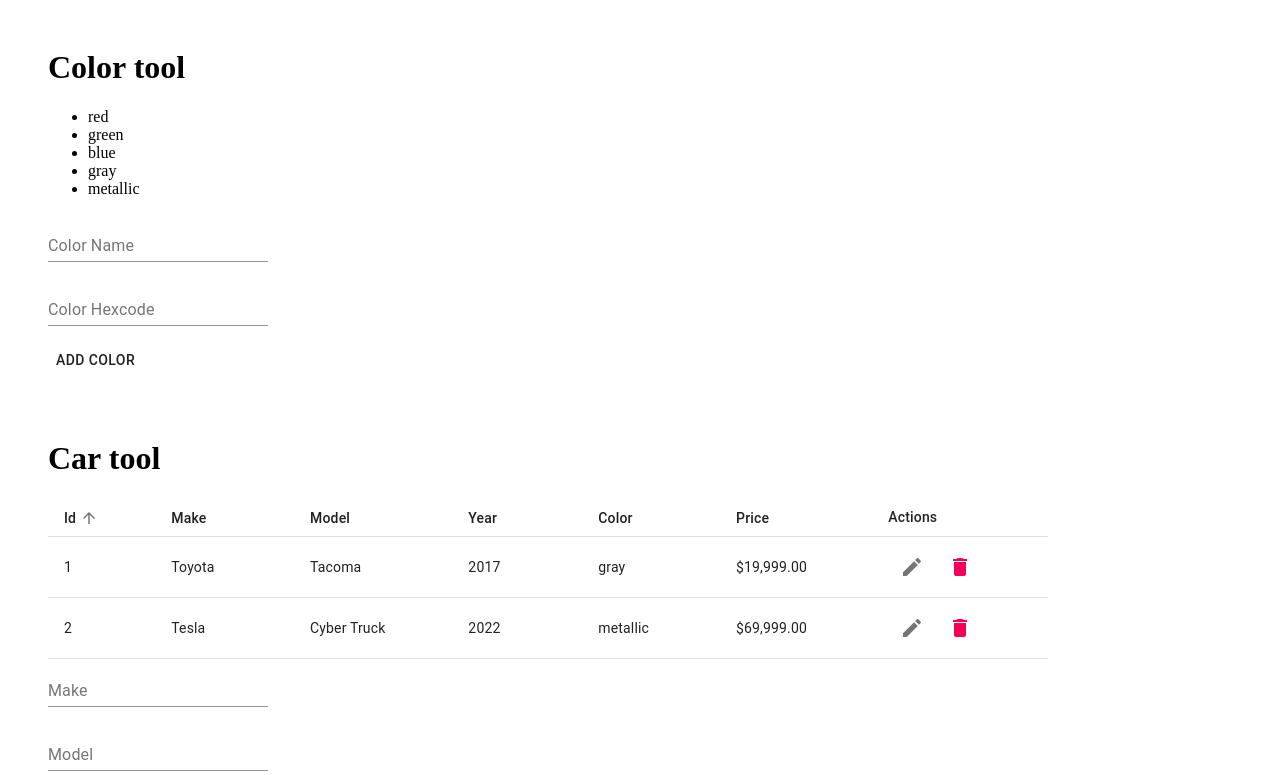
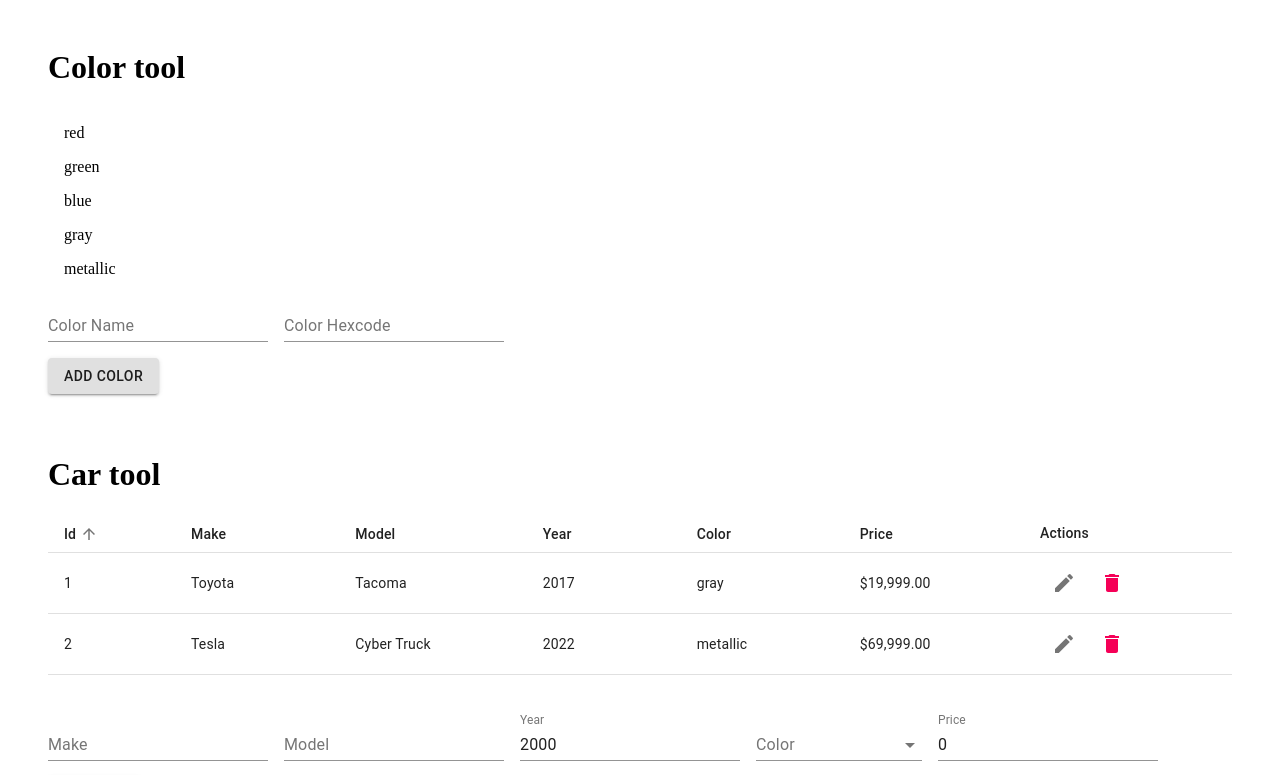
Before and after one commit to ormagomy/fe-bootcamp-09142020, a React (Create React App) app: page / in a window 1280 px wide. Shown: the top 775 px of the page. Built offline with nearby package versions, Linux system fonts and the light colour scheme.

Commit message:
Made color list material-ui and fixed up TS things

```diff
--- a/src/components/CarForm.tsx
+++ b/src/components/CarForm.tsx
@@ -18,8 +18,11 @@ export type CarFormProps = {
 
 const useStyles = makeStyles((theme: Theme) =>
     createStyles({
+        gridContainer: {
+            marginTop: 30,
+        },
         formControl: {
-            minWidth: 120,
+            width: 166,
         },
     })
 );
@@ -36,17 +39,10 @@ export function CarForm({ buttonText, colors, onAddCar }: CarFormProps) {
     };
     const [carForm, setCarForm] = useState(emptyCarForm);
 
-    const updateCarForm = (e: ChangeEvent<HTMLInputElement>) => {
+    const updateCarForm = (e: ChangeEvent<HTMLInputElement | { name?: string | undefined; value: unknown }>) => {
         setCarForm({
             ...carForm,
-            [e.target.name]: e.target.value,
-        });
-    };
-
-    const updateColorValue = (event: React.ChangeEvent<{ value: unknown }>) => {
-        setCarForm({
-            ...carForm,
-            color: event.target.value as string,
+            [e.target.name as string]: e.target.value,
         });
     };
 
@@ -56,20 +52,20 @@ export function CarForm({ buttonText, colors, onAddCar }: CarFormProps) {
     };
 
     return (
-        <Grid container spacing={2}>
-            <Grid item xs={12}>
+        <Grid container spacing={2} className={classes.gridContainer}>
+            <Grid item>
                 <TextField name="make" label="Make" value={carForm.make} onChange={updateCarForm} />
             </Grid>
-            <Grid item xs={12}>
+            <Grid item>
                 <TextField name="model" label="Model" value={carForm.model} onChange={updateCarForm} />
             </Grid>
-            <Grid item xs={12}>
+            <Grid item>
                 <TextField name="year" label="Year" value={carForm.year} onChange={updateCarForm} />
             </Grid>
-            <Grid item xs={12}>
+            <Grid item>
                 <FormControl className={classes.formControl}>
                     <InputLabel id="color-label">Color</InputLabel>
-                    <Select name="color" labelId="color-label" value={carForm.color} onChange={updateColorValue}>
+                    <Select name="color" labelId="color-label" value={carForm.color} onChange={updateCarForm}>
                         {colors.map((color) => (
                             <MenuItem key={color.id} value={color.name}>
                                 {color.name}
@@ -78,11 +74,11 @@ export function CarForm({ buttonText, colors, onAddCar }: CarFormProps) {
                     </Select>
                 </FormControl>
             </Grid>
-            <Grid item xs={12}>
+            <Grid item>
                 <TextField name="price" label="Price" value={carForm.price} onChange={updateCarForm} />
             </Grid>
             <Grid item xs={12}>
-                <Button color="primary" variant="contained" onClick={submitCar}>
+                <Button color="default" variant="contained" onClick={submitCar}>
                     {buttonText}
                 </Button>
             </Grid>
--- a/src/components/CarTable.tsx
+++ b/src/components/CarTable.tsx
@@ -8,7 +8,7 @@ import { Color } from '../models/Colors';
 
 const useStyles = makeStyles({
     table: {
-        width: 1000,
+        width: '100%',
     },
 });
 
@@ -25,16 +25,16 @@ export type CarTableProps = {
 type orderType = 'asc' | 'desc' | undefined;
 
 const headCells = [
-    { id: 'id', label: 'Id' },
-    { id: 'make', label: 'Make' },
-    { id: 'model', label: 'Model' },
-    { id: 'year', label: 'Year' },
-    { id: 'color', label: 'Color' },
-    { id: 'price', label: 'Price' },
-    { id: 'actions', label: 'Actions' },
+    { id: 'id' as keyof Car, label: 'Id' },
+    { id: 'make' as keyof Car, label: 'Make' },
+    { id: 'model' as keyof Car, label: 'Model' },
+    { id: 'year' as keyof Car, label: 'Year' },
+    { id: 'color' as keyof Car, label: 'Color' },
+    { id: 'price' as keyof Car, label: 'Price' },
 ];
 
-function descendingComparator(a: any, b: any, orderBy: string) {
+
+function descendingComparator(a: Car, b: Car, orderBy: keyof Car) {
     if (b[orderBy] < a[orderBy]) {
         return -1;
     }
@@ -44,8 +44,8 @@ function descendingComparator(a: any, b: any, orderBy: string) {
     return 0;
 }
 
-function getComparator(order: orderType, orderBy: string) {
-    return order === 'desc' ? (a: any, b: any) => descendingComparator(a, b, orderBy) : (a: any, b: any) => -descendingComparator(a, b, orderBy);
+function getComparator(order: orderType, orderBy: keyof Car) {
+    return order === 'desc' ? (a: Car, b: Car) => descendingComparator(a, b, orderBy) : (a: Car, b: Car) => -descendingComparator(a, b, orderBy);
 }
 
 function stableSort(cars: Car[], comparator: (a: Car, b: Car) => number) {
@@ -63,33 +63,27 @@ function stableSort(cars: Car[], comparator: (a: Car, b: Car) => number) {
 export function CarTable({ cars, carToEdit, colors, onDeleteCar, onEditCar, onSaveEdit, onCancelEdit }: CarTableProps) {
     const classes = useStyles();
 
-    const [orderBy, setOrderBy] = useState(headCells[0].id);
+    const [orderBy, setOrderBy] = useState(headCells[0].id as keyof Car);
     const [order, setOrder] = useState<orderType>('asc');
 
-    const handleSort = (id: string) => {
-        if (id === 'actions') {
-            return;
-        }
-        const isAsc = orderBy === id && order === 'asc';
+    const handleSort = (carKey: keyof Car) => {
+        const isAsc = orderBy === carKey && order === 'asc';
         setOrder(isAsc ? 'desc' : 'asc');
-        setOrderBy(id);
+        setOrderBy(carKey);
     };
 
     return (
         <Table className={classes.table} size="small">
             <TableHead>
                 <TableRow>
-                    {headCells.map((headCell) =>
-                        headCell.id !== 'actions' ? (
-                            <TableCell key={headCell.id}>
-                                <TableSortLabel active={orderBy === headCell.id} direction={orderBy === headCell.id ? order : 'asc'} onClick={() => handleSort(headCell.id)}>
-                                    {headCell.label}
-                                </TableSortLabel>
-                            </TableCell>
-                        ) : (
-                            <TableCell key={headCell.id}>{headCell.label}</TableCell>
-                        )
-                    )}
+                    {headCells.map((headCell) => (
+                        <TableCell key={headCell.id}>
+                            <TableSortLabel active={orderBy === headCell.id} direction={orderBy === headCell.id ? order : 'asc'} onClick={() => handleSort(headCell.id)}>
+                                {headCell.label}
+                            </TableSortLabel>
+                        </TableCell>
+                    ))}
+                    <TableCell>Actions</TableCell>
                 </TableRow>
             </TableHead>
             <TableBody>
--- a/src/components/ColorForm.tsx
+++ b/src/components/ColorForm.tsx
@@ -37,14 +37,14 @@ export function ColorForm(props: ColorFormProps) {
 
     return (
         <Grid container spacing={2}>
-            <Grid item xs={12}>
+            <Grid item>
                 <TextField label="Color Name" onChange={updateColorForm} name="name" value={colorForm.name} />
             </Grid>
-            <Grid item xs={12}>
+            <Grid item>
                 <TextField label="Color Hexcode" onChange={updateColorForm} name="hexcode" value={colorForm.hexcode} />
             </Grid>
             <Grid item xs={12}>
-                <Button className={classes.addButton} color="default" onClick={submitColor}>
+                <Button className={classes.addButton} color="default" variant="contained" onClick={submitColor}>
                     {props.buttonText}
                 </Button>
             </Grid>
--- a/src/components/ColorTool.tsx
+++ b/src/components/ColorTool.tsx
@@ -1,5 +1,5 @@
 import React from 'react';
-import { makeStyles } from '@material-ui/core';
+import { makeStyles, List, ListItem } from '@material-ui/core';
 import { ToolHeader } from './ToolHeader';
 import { Color } from '../models/Colors';
 import { ColorForm, ColorFormData } from './ColorForm';
@@ -30,11 +30,11 @@ export function ColorTool({ colors, onAddColor }: ColorToolProps) {
     return (
         <div className={classes.root}>
             <ToolHeader headerText="Color tool" />
-            <ul>
+            <List>
                 {colors.map((color) => (
-                    <li key={color.id}>{color.name}</li>
+                    <ListItem key={color.id}>{color.name}</ListItem>
                 ))}
-            </ul>
+            </List>
             <ColorForm buttonText="Add Color" onSubmitColor={addColor} />
         </div>
     );
```
